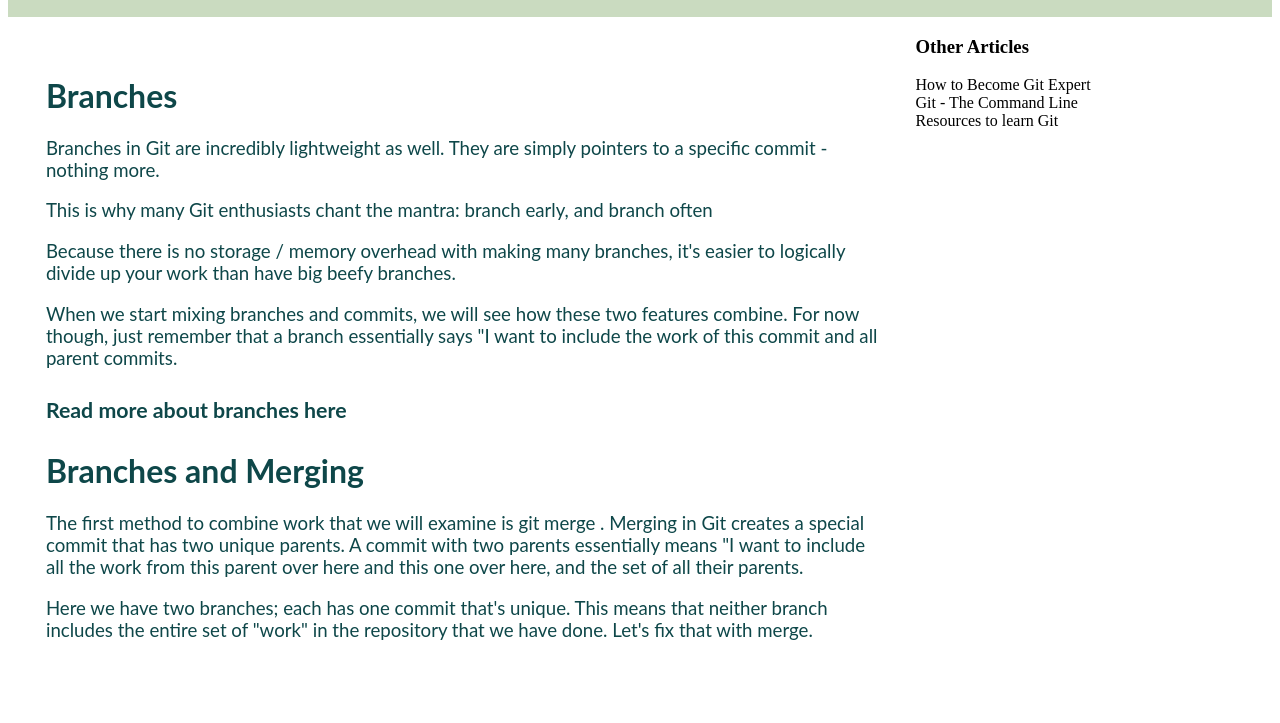
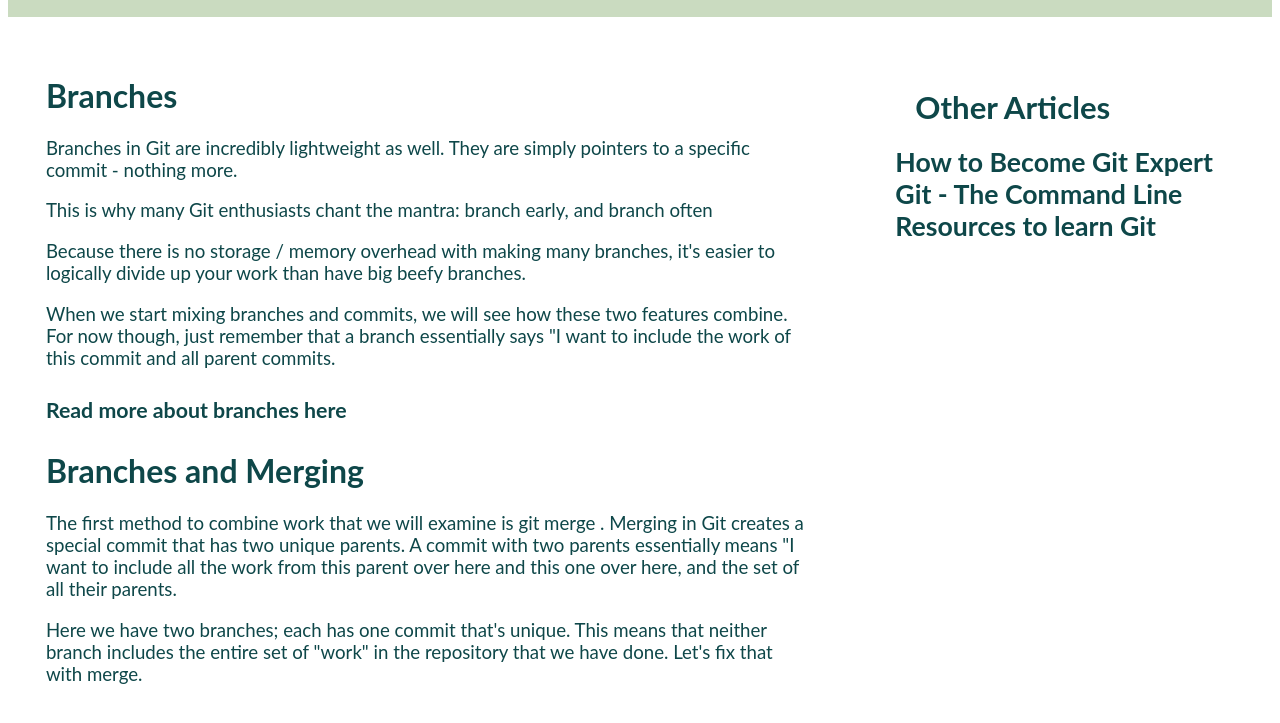
Before and after one commit to hancharova-darya/sedc-po-2019-hm-01, a plain HTML site: page index.html in a window 1280 px wide. Shown: the part 135-858 px from the top of the page. Drawn offline with Linux system fonts and the light colour scheme.

Commit message:
add style in sidebar

```diff
--- a/style.css
+++ b/style.css
@@ -50,6 +50,17 @@ a{
 .sidebar{
 	width: 30%;
 	height: 100%;
+	/*background-color: #0e4749;
+	opacity: 0.4;*/
+	display: flex;
+	flex-direction: column;
+	font-size: 20pt;
+	padding: 4%;
+	font-weight: bold;
+	color: #0e4749;
+	font-family: 'Lato';
+
+
 
 }
 p{
@@ -58,3 +69,9 @@ p{
 h4{
 	font-size: 16pt;
 }
+.link{
+	margin: 20px;
+}
+.sidebar h3{
+	margin: 20px;
+}
```
